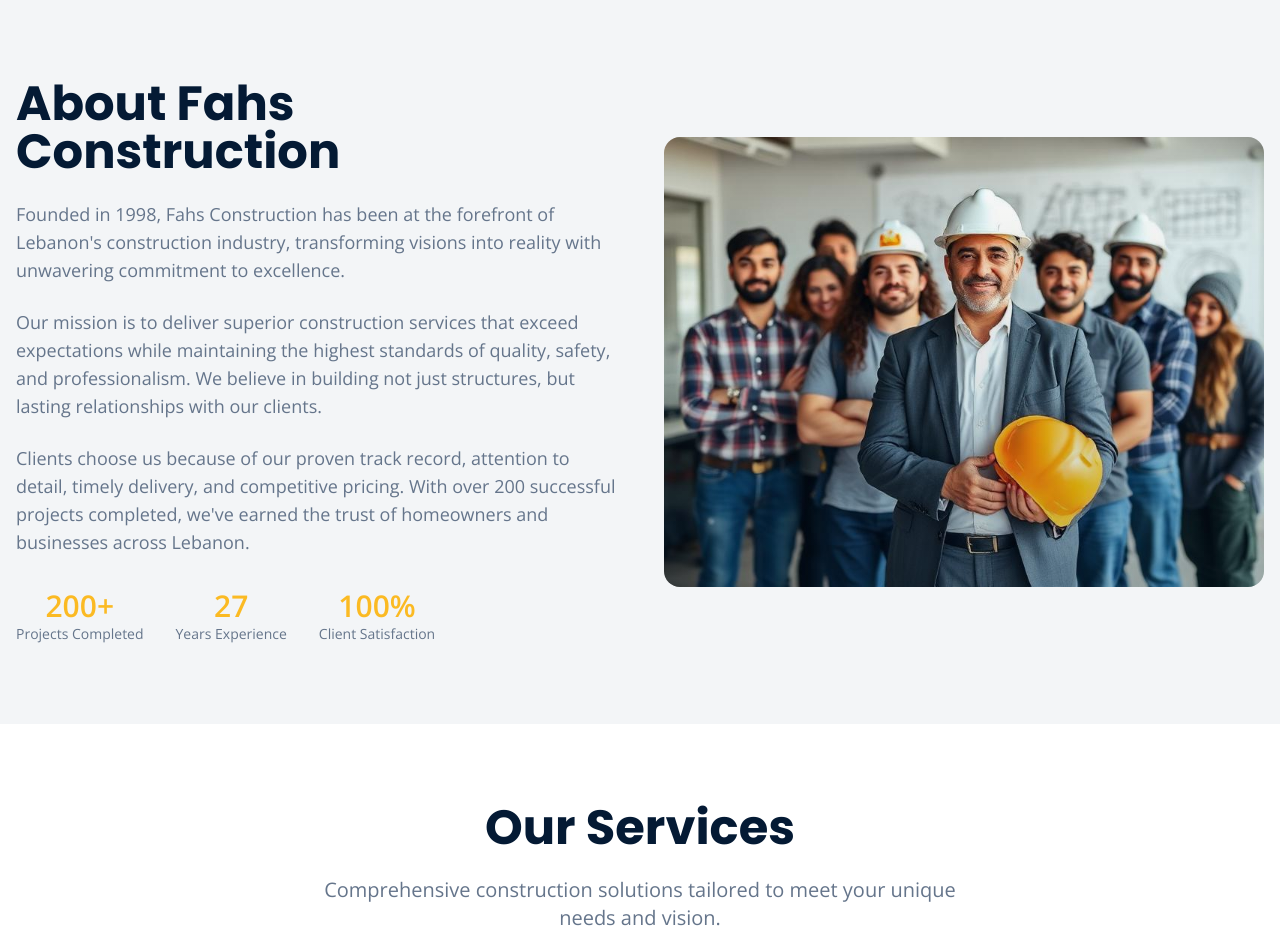
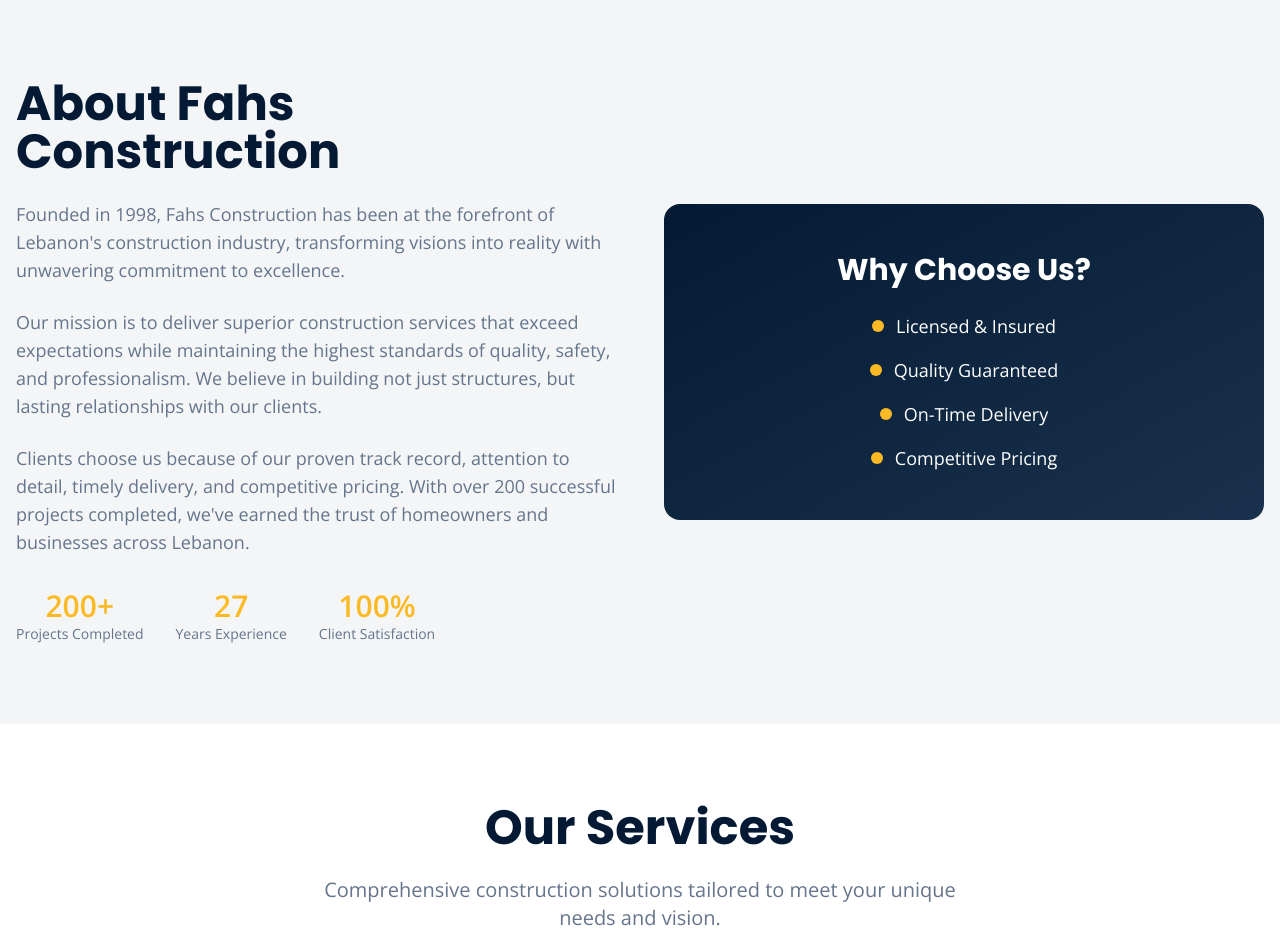
Before and after one commit to youssef-blip/fahs-build-lebanon, a React (Vite) app: page / in a window 1280 px wide. Shown: the part 800-1734 px from the top of the page. Built offline with nearby package versions, Linux system fonts and the light colour scheme.

Commit message:
Remove engineer image
Remove the image of the engineer and people behind him from the About section.

```diff
--- a/src/components/About.tsx
+++ b/src/components/About.tsx
@@ -44,13 +44,26 @@ const About = () => {
           </div>
 
           <div className="animate-slide-in-right">
-            <div className="relative">
-              <img
-                src={teamPhoto}
-                alt="Fahs Construction Team"
-                className="rounded-2xl shadow-elegant w-full"
-              />
-              <div className="absolute inset-0 rounded-2xl bg-gradient-to-t from-primary/20 to-transparent"></div>
+            <div className="relative bg-gradient-to-br from-primary to-primary-light rounded-2xl p-12 shadow-elegant text-white text-center">
+              <h3 className="text-3xl font-heading font-bold mb-6">Why Choose Us?</h3>
+              <div className="space-y-4">
+                <div className="flex items-center justify-center space-x-3">
+                  <div className="w-3 h-3 bg-gold rounded-full"></div>
+                  <span className="text-lg">Licensed & Insured</span>
+                </div>
+                <div className="flex items-center justify-center space-x-3">
+                  <div className="w-3 h-3 bg-gold rounded-full"></div>
+                  <span className="text-lg">Quality Guaranteed</span>
+                </div>
+                <div className="flex items-center justify-center space-x-3">
+                  <div className="w-3 h-3 bg-gold rounded-full"></div>
+                  <span className="text-lg">On-Time Delivery</span>
+                </div>
+                <div className="flex items-center justify-center space-x-3">
+                  <div className="w-3 h-3 bg-gold rounded-full"></div>
+                  <span className="text-lg">Competitive Pricing</span>
+                </div>
+              </div>
             </div>
           </div>
         </div>
```
